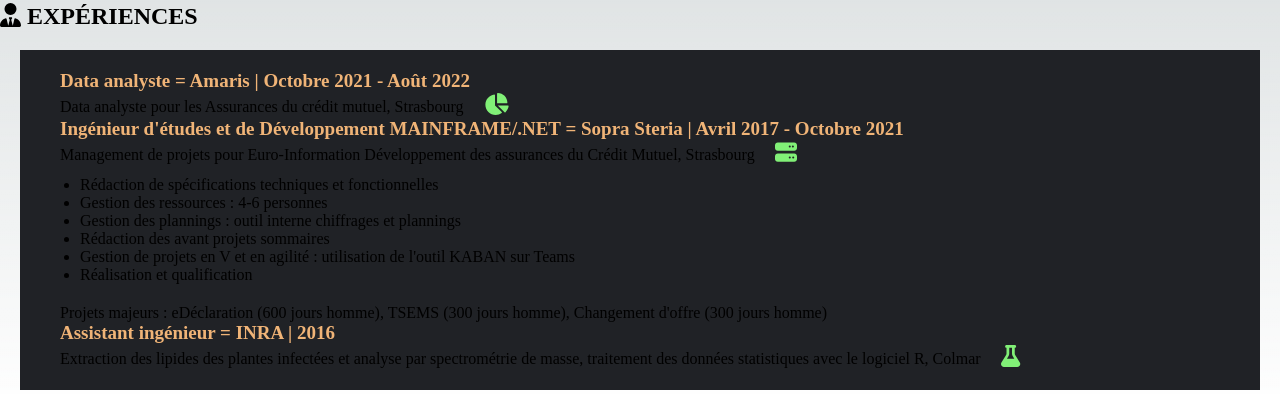
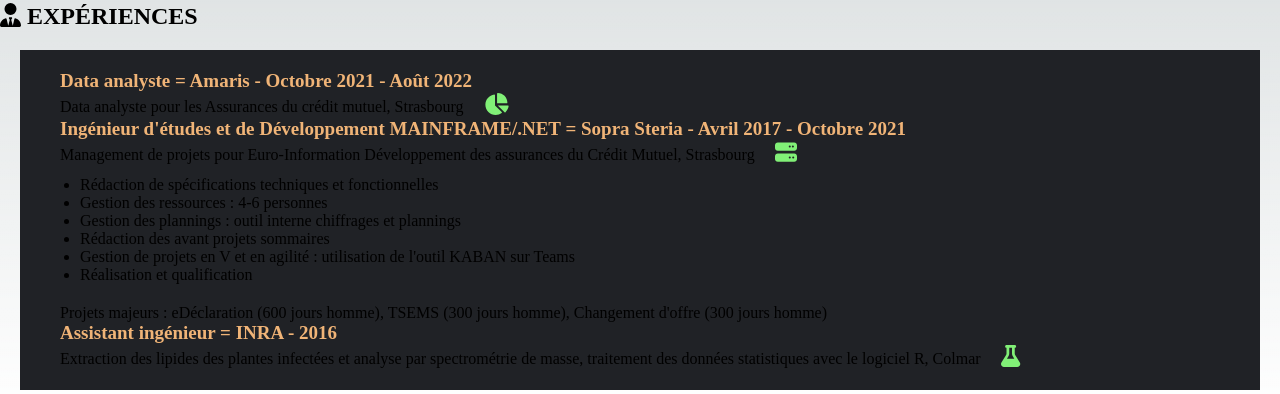
Before and after one commit to HndySchne/cv-andy-schneider, a Next.js app: page /experience in a window 1280 px wide. Shown: the part 137-531 px from the top of the page. Built offline with nearby package versions, Linux system fonts and the light colour scheme.

Commit message:
corrections-build

```diff
--- a/src/app/experience/page.tsx
+++ b/src/app/experience/page.tsx
@@ -15,7 +15,7 @@ function Experience() {
         <FontAwesomeIcon icon={faUserTie} /> EXPÉRIENCES
       </h2>
       <section className="experience-body">
-        <h3>Data analyste = Amaris | Octobre 2021 - Août 2022</h3>
+        <h3>Data analyste = Amaris - Octobre 2021 - Août 2022</h3>
         <div className="experience-body__description">
           <p>
             Data analyste pour les Assurances du crédit mutuel, Strasbourg
@@ -25,8 +25,7 @@ function Experience() {
           </p>
         </div>
         <h3>
-          Ingénieur d'études et de Développement MAINFRAME/.NET = Sopra Steria |
-          Avril 2017 - Octobre 2021
+          Ingénieur d&#39;études et de Développement MAINFRAME/.NET = Sopra Steria - Avril 2017 - Octobre 2021
         </h3>
         <div className="experience-body__description">
           <p>
@@ -44,17 +43,15 @@ function Experience() {
             </li>
             <li>Rédaction des avant projets sommaires</li>
             <li>
-              Gestion de projets en V et en agilité : utilisation de l'outil
-              KABAN sur Teams
+              Gestion de projets en V et en agilité : utilisation de l&#39;outil KABAN sur Teams
             </li>
             <li>Réalisation et qualification</li>
           </ul>
           <p>
-            Projets majeurs : eDéclaration (600 jours homme), TSEMS (300 jours
-            homme), Changement d'offre (300 jours homme)
+            Projets majeurs : eDéclaration (600 jours homme), TSEMS (300 jours homme), Changement d&#39;offre (300 jours homme)
           </p>
         </div>
-        <h3>Assistant ingénieur = INRA | 2016 </h3>
+        <h3>Assistant ingénieur = INRA - 2016 </h3>
         <div className="experience-body__description">
           <p>
             Extraction des lipides des plantes infectées et analyse par
--- a/src/app/home/page.tsx
+++ b/src/app/home/page.tsx
@@ -9,10 +9,7 @@ function Home() {
       <div className="abstract">
         <div className="abstract__text">
           <p>
-            Développeur ayant 6 années d'expériences dans le domaine du
-            bancaire-assurances, je me suis récemment formé aux technologies
-            web. Dynamique, sérieux et curieux, je suis à la recherche d'une
-            opportunité professionnelle différente
+            Développeur ayant 6 années d&#39;expériences dans le domaine du bancaire-assurances, je me suis récemment formé aux technologies web. Dynamique, sérieux et curieux, je suis à la recherche d&#39;une opportunité professionnelle différente
           </p>
           <a href='/documents/cv-andy-schneider.pdf' download='/documents/cv-andy-schneider.pdf'>
             <div className="abstract__resume">
--- a/src/app/layout.tsx
+++ b/src/app/layout.tsx
@@ -16,8 +16,6 @@ export default function RootLayout({
 }: {
   children: React.ReactNode;
 }) {
-
-
   return (
     <html lang="en">
       <body suppressHydrationWarning={true}>
--- a/src/components/header.tsx
+++ b/src/components/header.tsx
@@ -7,7 +7,7 @@ import "./header_mobile.scss";
 import React, { useState } from "react";
 
 
-function header() {
+function Header() {
     const [isOpen, setIsOpen] = useState(false);
 
     // fonction qui permet de changer le statut du top
@@ -71,4 +71,4 @@ function header() {
   );
 }
 
-export default header;
+export default Header;
```
